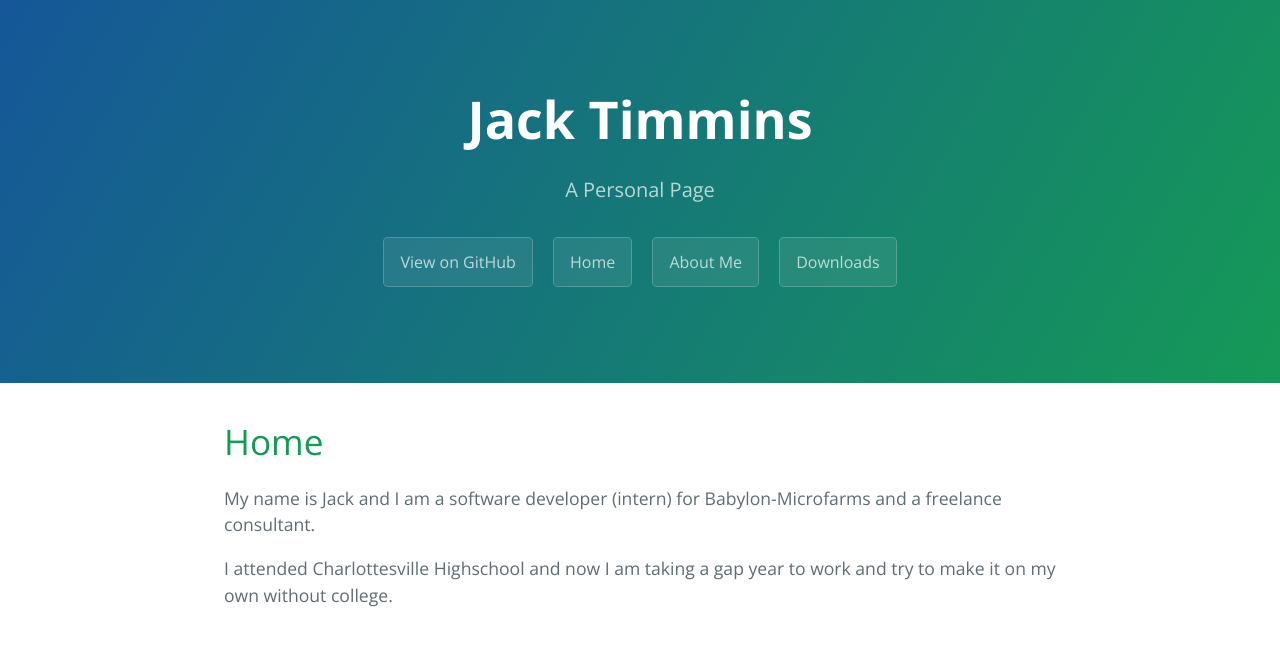
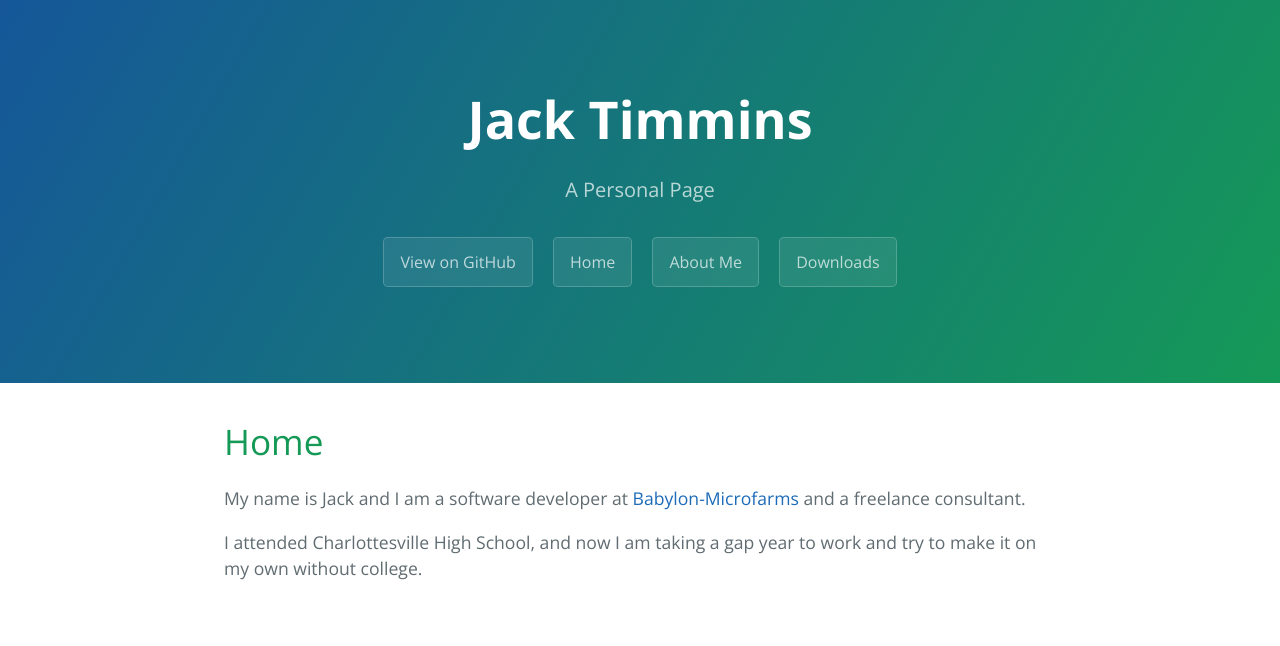
Before and after one commit to jonahweissman/Tim-Jackins.github.io, a Jekyll site: the page built from index.md, in a window 1280 px wide. Shown: the top 646 px of the page. Built offline with Jekyll 4.4.1, drawn with Linux system fonts in a browser that asks for light colours; our own code applies the rules of GitHub Pages for plain Markdown files.

Commit message:
Update index.md

```diff
--- a/index.md
+++ b/index.md
@@ -4,6 +4,6 @@ layout: default
 
 # Home
 
-My name is Jack and I am a software developer (intern) for Babylon-Microfarms and a freelance consultant.
+My name is Jack and I am a software developer at [Babylon-Microfarms](https://www.babylonmicrofarms.com/) and a freelance consultant.
 
-I attended Charlottesville Highschool and now I am  taking a gap year to work and try to make it on my own without college.
+I attended Charlottesville High School, and now I am taking a gap year to work and try to make it on my own without college.
```
